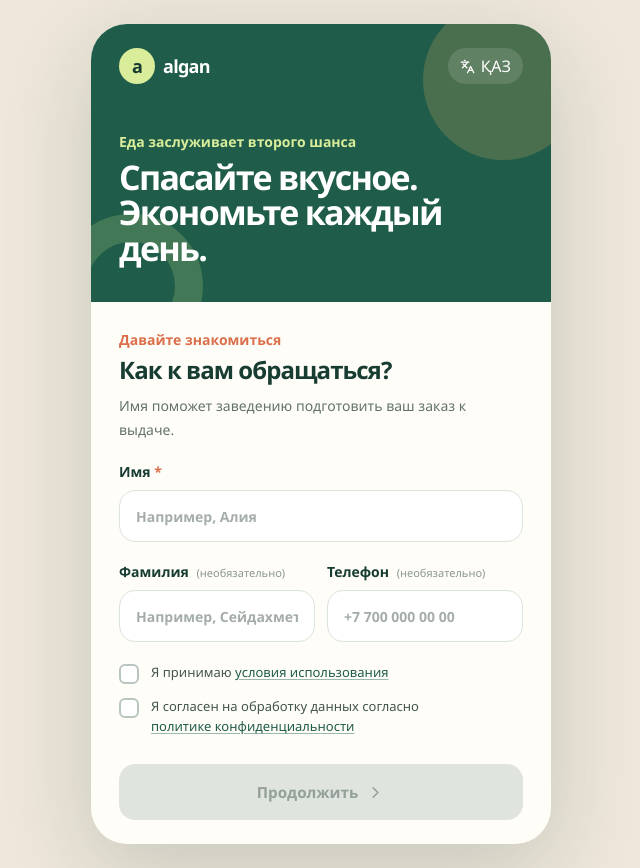
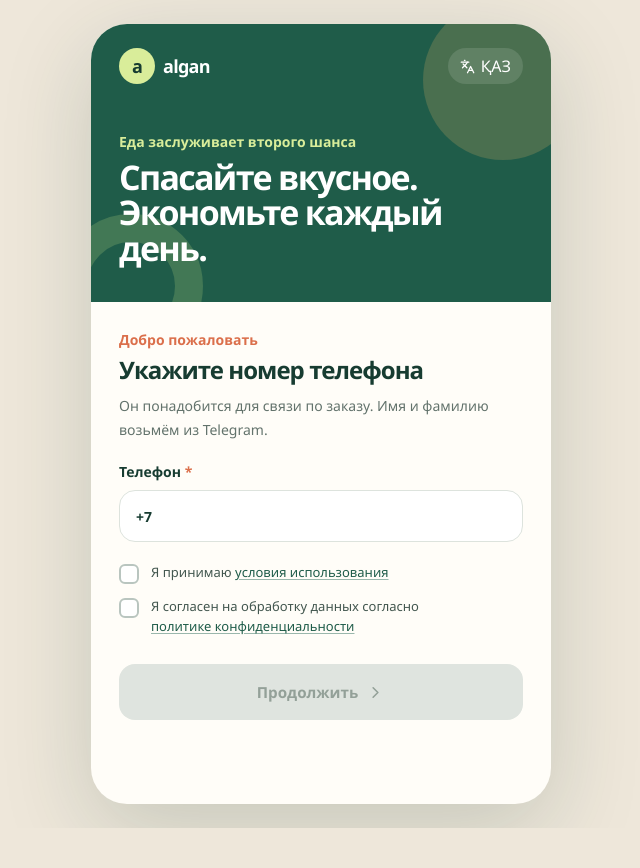
Before and after one commit to kkhalmetov/algan-miniapp, a Next.js app: page / in a window 1280 px wide. Shown: the whole page, without its empty margins (319-959 px from the left). After the commit the page ends 828 px from the top, so only its background shows below. Built offline with nearby package versions, Linux system fonts and the light colour scheme.

Commit message:
feat: simplify Telegram onboarding

```diff
--- a/app/app-client.tsx
+++ b/app/app-client.tsx
@@ -10,6 +10,7 @@ import { useCallback, useEffect, useState } from 'react';
 import LocationMap from '@/components/location-map';
 import { authenticateTelegram } from '@/lib/api';
 import { boxes, storeById, stores } from '@/lib/mock-data';
+import { formatKazakhstanPhoneInput, normalizeKazakhstanPhone } from '@/lib/phone';
 import { useAppStore } from '@/lib/store';
 import { getCopy, type CopyKey } from '@/lib/translations';
 import { haptic, prepareTelegram, telegramProfile } from '@/lib/telegram';
@@ -26,9 +27,7 @@ export default function AlganApp() {
     completeOnboarding, setLocation, setLocale, setTab, toggleFavorite, addOrder, resetDemo,
   } = useAppStore();
   const t = getCopy(locale);
-  const [firstName, setFirstName] = useState('');
-  const [lastName, setLastName] = useState('');
-  const [phone, setPhone] = useState('');
+  const [phone, setPhone] = useState('+7');
   const [terms, setTerms] = useState(false);
   const [privacy, setPrivacy] = useState(false);
   const [legal, setLegal] = useState<'terms' | 'privacy' | null>(null);
@@ -44,8 +43,6 @@ export default function AlganApp() {
       prepareTelegram();
       const tgProfile = telegramProfile();
       if (!onboardingDone) {
-        setFirstName(tgProfile.firstName);
-        setLastName(tgProfile.lastName);
         setLocale(tgProfile.locale);
       }
     }, 400);
@@ -54,12 +51,14 @@ export default function AlganApp() {
   }, [onboardingDone, setLocale]);
 
   const finishOnboarding = () => {
-    if (!firstName.trim() || !terms || !privacy) return;
+    const normalizedPhone = normalizeKazakhstanPhone(phone);
+    if (!normalizedPhone || !terms || !privacy) return;
+    const tgProfile = telegramProfile();
     haptic('success');
     completeOnboarding({
-      firstName: firstName.trim(),
-      lastName: lastName.trim() || undefined,
-      phone: phone.trim() || undefined,
+      firstName: tgProfile.firstName.trim() || t('fallbackUser'),
+      lastName: tgProfile.lastName.trim() || undefined,
+      phone: normalizedPhone,
     });
   };
 
@@ -97,8 +96,6 @@ export default function AlganApp() {
       <PhoneShell>
         <Onboarding
           t={t} locale={locale} setLocale={setLocale}
-          firstName={firstName} setFirstName={setFirstName}
-          lastName={lastName} setLastName={setLastName}
           phone={phone} setPhone={setPhone}
           terms={terms} setTerms={setTerms} privacy={privacy} setPrivacy={setPrivacy}
           openLegal={setLegal} onContinue={finishOnboarding}
@@ -188,8 +185,6 @@ function Brand({ light = false }: { light?: boolean }) {
 
 interface OnboardingProps {
   t: Translator; locale: Locale; setLocale: (locale: Locale) => void;
-  firstName: string; setFirstName: (value: string) => void;
-  lastName: string; setLastName: (value: string) => void;
   phone: string; setPhone: (value: string) => void;
   terms: boolean; setTerms: (value: boolean) => void;
   privacy: boolean; setPrivacy: (value: boolean) => void;
@@ -197,8 +192,8 @@ interface OnboardingProps {
 }
 
 function Onboarding(props: OnboardingProps) {
-  const { t, locale, setLocale, firstName, setFirstName, lastName, setLastName, phone, setPhone, terms, setTerms, privacy, setPrivacy, openLegal, onContinue } = props;
-  const canContinue = Boolean(firstName.trim() && terms && privacy);
+  const { t, locale, setLocale, phone, setPhone, terms, setTerms, privacy, setPrivacy, openLegal, onContinue } = props;
+  const canContinue = Boolean(normalizeKazakhstanPhone(phone) && terms && privacy);
   return (
     <div className="flex min-h-dvh flex-col sm:min-h-[780px]">
       <div className="relative overflow-hidden bg-[#1f5c49] px-7 pb-9 pt-[max(1.5rem,env(safe-area-inset-top))] text-white">
@@ -219,11 +214,7 @@ function Onboarding(props: OnboardingProps) {
         <h2 className="mt-1 text-2xl font-black tracking-[-0.04em]">{t('askName')}</h2>
         <p className="mt-2 text-sm leading-6 text-[#63736c]">{t('nameHelp')}</p>
 
-        <Field label={t('firstName')} required value={firstName} setValue={setFirstName} placeholder={t('namePlaceholder')} autoComplete="given-name" />
-        <div className="grid grid-cols-2 gap-3">
-          <Field label={t('lastName')} optional={t('optional')} value={lastName} setValue={setLastName} placeholder={t('lastPlaceholder')} autoComplete="family-name" />
-          <Field label={t('phone')} optional={t('optional')} value={phone} setValue={setPhone} placeholder="+7 700 000 00 00" autoComplete="tel" type="tel" />
-        </div>
+        <Field label={t('phone')} required value={phone} setValue={(value) => setPhone(formatKazakhstanPhoneInput(value))} placeholder="+7 700 000 00 00" autoComplete="tel" type="tel" />
 
         <div className="mt-5 space-y-3 text-[13px] leading-5 text-[#43574f]">
           <Consent checked={terms} setChecked={setTerms} text={t('terms')} onOpen={() => openLegal('terms')} />
--- /dev/null
+++ b/lib/phone.ts
@@ -0,0 +1,28 @@
+export function normalizeKazakhstanPhone(value: string): string | null {
+  let digits = value.replace(/\D/g, '');
+
+  if (digits.length === 10) digits = `7${digits}`;
+  if (digits.length === 11 && digits.startsWith('8')) digits = `7${digits.slice(1)}`;
+
+  return digits.length === 11 && digits.startsWith('7') ? `+${digits}` : null;
+}
+
+export function formatKazakhstanPhoneInput(value: string): string {
+  let digits = value.replace(/\D/g, '');
+  const hasExplicitCountryCode = /^\s*\+7/.test(value);
+
+  if (digits.length === 11 && digits.startsWith('8')) digits = `7${digits.slice(1)}`;
+  else if (digits.length === 11 && digits.startsWith('7')) digits = digits.slice(0, 11);
+  else if (hasExplicitCountryCode && digits.startsWith('7')) digits = digits.slice(0, 11);
+  else if (digits.length <= 10) digits = `7${digits}`;
+  else digits = '7';
+  digits = digits.slice(0, 11);
+
+  const local = digits.slice(1);
+  let formatted = '+7';
+  if (local.length > 0) formatted += ` ${local.slice(0, 3)}`;
+  if (local.length > 3) formatted += ` ${local.slice(3, 6)}`;
+  if (local.length > 6) formatted += ` ${local.slice(6, 8)}`;
+  if (local.length > 8) formatted += ` ${local.slice(8, 10)}`;
+  return formatted;
+}
--- a/lib/translations.ts
+++ b/lib/translations.ts
@@ -3,7 +3,7 @@ import type { Locale } from './types';
 const copy = {
   ru: {
     slogan: 'Еда заслуживает второго шанса', hero: 'Спасайте вкусное. Экономьте каждый день.',
-    intro: 'Давайте знакомиться', askName: 'Как к вам обращаться?', nameHelp: 'Имя поможет заведению подготовить ваш заказ к выдаче.',
+    intro: 'Добро пожаловать', askName: 'Укажите номер телефона', nameHelp: 'Он понадобится для связи по заказу. Имя и фамилию возьмём из Telegram.',
     firstName: 'Имя', lastName: 'Фамилия', phone: 'Телефон', optional: 'необязательно',
     namePlaceholder: 'Например, Алия', lastPlaceholder: 'Например, Сейдахметова',
     terms: 'Я принимаю условия использования', privacy: 'Я согласен на обработку данных согласно политике конфиденциальности',
@@ -23,11 +23,11 @@ const copy = {
     edit: 'Изменить', saved: 'Сохранено', signOutDemo: 'Сбросить демо-данные', termsTitle: 'Условия использования',
     privacyTitle: 'Политика конфиденциальности', placeholderLegal: 'Документ готовится. Перед публичным запуском здесь появится проверенный юридический текст.',
     back: 'Назад', locateError: 'Не удалось определить геопозицию. Выберите адрес вручную.',
-    searchError: 'Адрес не найден. Попробуйте уточнить запрос.', searching: 'Ищем…', demo: 'Демо',
+    searchError: 'Адрес не найден. Попробуйте уточнить запрос.', searching: 'Ищем…', demo: 'Демо', fallbackUser: 'Пользователь',
   },
   kk: {
     slogan: 'Тағамға екінші мүмкіндік берейік', hero: 'Дәмдіні сақтаңыз. Күн сайын үнемдеңіз.',
-    intro: 'Танысайық', askName: 'Сізге қалай жүгінеміз?', nameHelp: 'Атыңыз мекемеге тапсырысты дайындауға көмектеседі.',
+    intro: 'Қош келдіңіз', askName: 'Телефон нөміріңізді енгізіңіз', nameHelp: 'Ол тапсырыс бойынша байланысу үшін қажет. Аты-жөніңізді Telegram-нан аламыз.',
     firstName: 'Аты', lastName: 'Тегі', phone: 'Телефон', optional: 'міндетті емес',
     namePlaceholder: 'Мысалы, Әлия', lastPlaceholder: 'Мысалы, Сейдахметова',
     terms: 'Пайдалану шарттарын қабылдаймын', privacy: 'Құпиялылық саясатына сәйкес деректерімді өңдеуге келісемін',
@@ -47,7 +47,7 @@ const copy = {
     edit: 'Өзгерту', saved: 'Сақталды', signOutDemo: 'Демо-деректерді тазалау', termsTitle: 'Пайдалану шарттары',
     privacyTitle: 'Құпиялылық саясаты', placeholderLegal: 'Құжат дайындалып жатыр. Жария іске қосуға дейін мұнда тексерілген заңды мәтін жарияланады.',
     back: 'Артқа', locateError: 'Геолокация анықталмады. Мекенжайды қолмен таңдаңыз.',
-    searchError: 'Мекенжай табылмады. Сұрауды нақтылап көріңіз.', searching: 'Іздеп жатырмыз…', demo: 'Демо',
+    searchError: 'Мекенжай табылмады. Сұрауды нақтылап көріңіз.', searching: 'Іздеп жатырмыз…', demo: 'Демо', fallbackUser: 'Қолданушы',
   },
 } as const;
 
```
Also changed, not shown: 1 other file (tests, documents, lock files or other folders).
